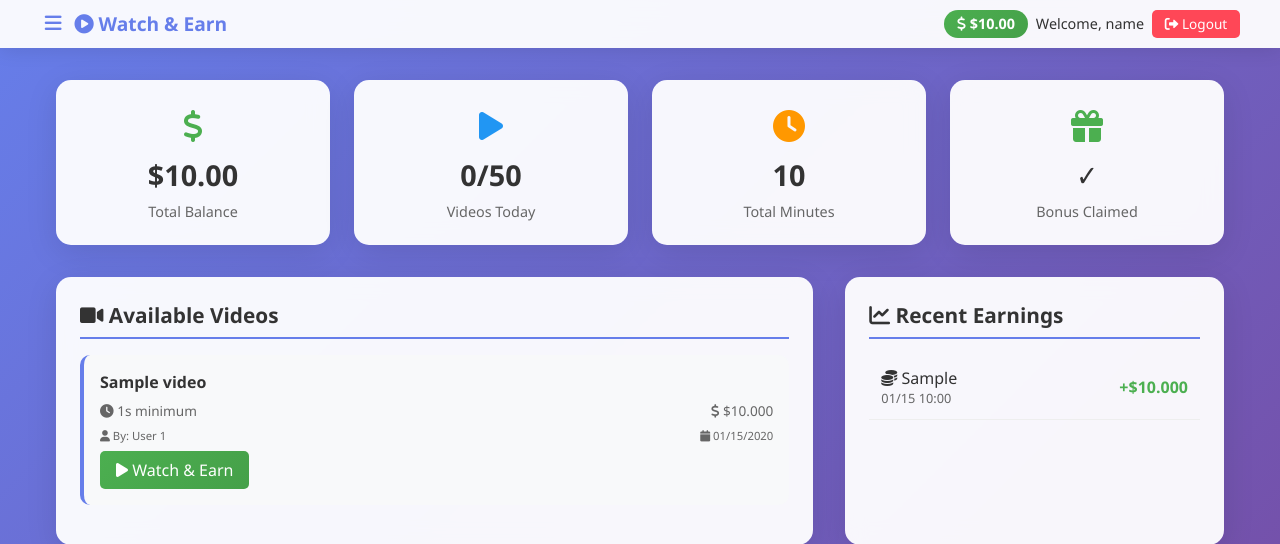
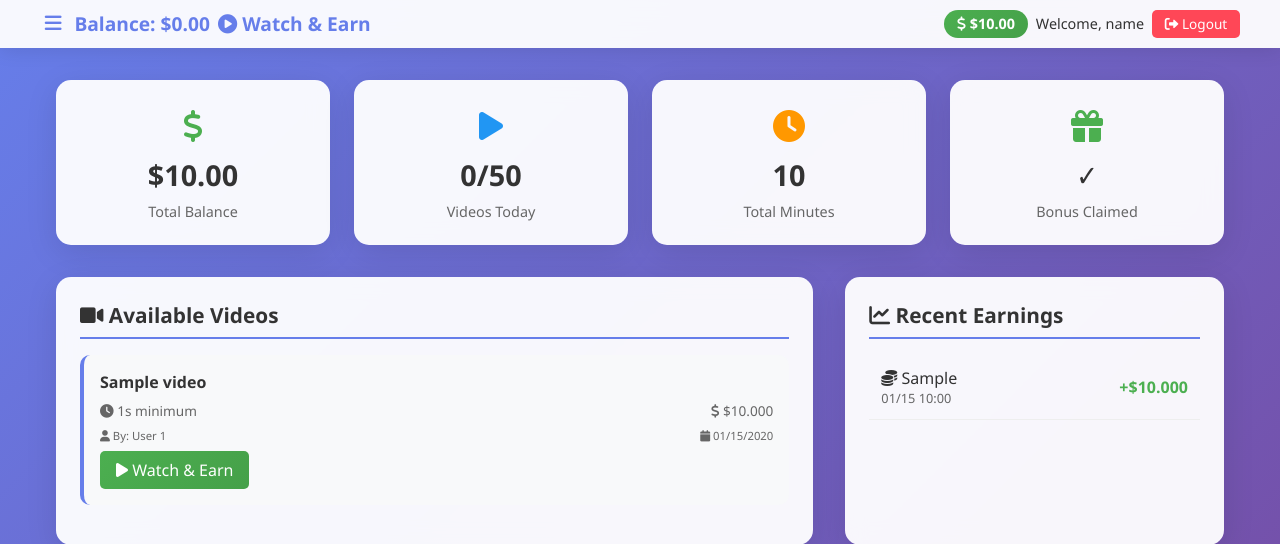
Before and after one commit to grace363/Watch, a Flask app: page /user_dashboard in a window 1280 px wide. Shown: the top 544 px of the page. Run offline with Flask 3, Linux system fonts and the light colour scheme; the visitor is signed in with stand-in values (Sample User, id 1); tables that the repository leaves empty hold one stand-in row (values such as "Sample post"); some libraries are stand-ins or nearby versions.

Commit message:
Update user_dashboard.html

```diff
--- a/templates/user_dashboard.html
+++ b/templates/user_dashboard.html
@@ -397,9 +397,14 @@
                         </a>
                     </div>
                 </div>
-                <div class="logo">
+
+    <div class="logo">
+        Balance: $<span id="userBalance">0.00</span>
+    </div>
+    <div class="logo">
                     <i class="fas fa-play-circle"></i> Watch & Earn
                 </div>
+
             </div>
             <div class="user-info">
                 <div class="balance">
@@ -713,3 +718,23 @@
     </script>
 </body>
 </html>
+    <script>
+        function updateBalance(amount) {
+            const balanceEl = document.getElementById("userBalance");
+            if (!balanceEl) return;
+            const start = parseFloat(balanceEl.innerText) || 0;
+            const end = start + amount;
+            let current = start;
+            const increment = (end - start) / 40;
+            const step = () => {
+                current += increment;
+                if ((increment > 0 && current >= end) || (increment < 0 && current <= end)) {
+                    balanceEl.innerText = end.toFixed(2);
+                } else {
+                    balanceEl.innerText = current.toFixed(2);
+                    requestAnimationFrame(step);
+                }
+            };
+            step();
+        }
+    </script>
```
